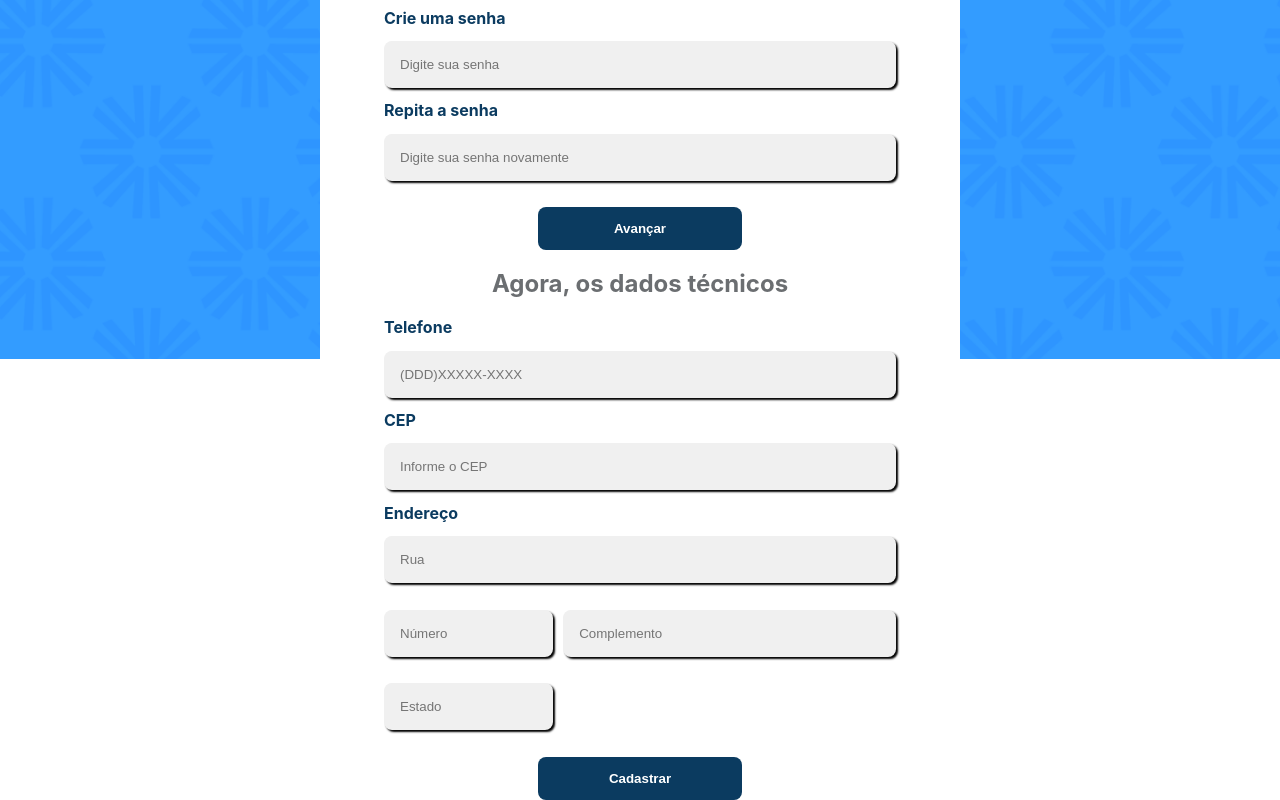
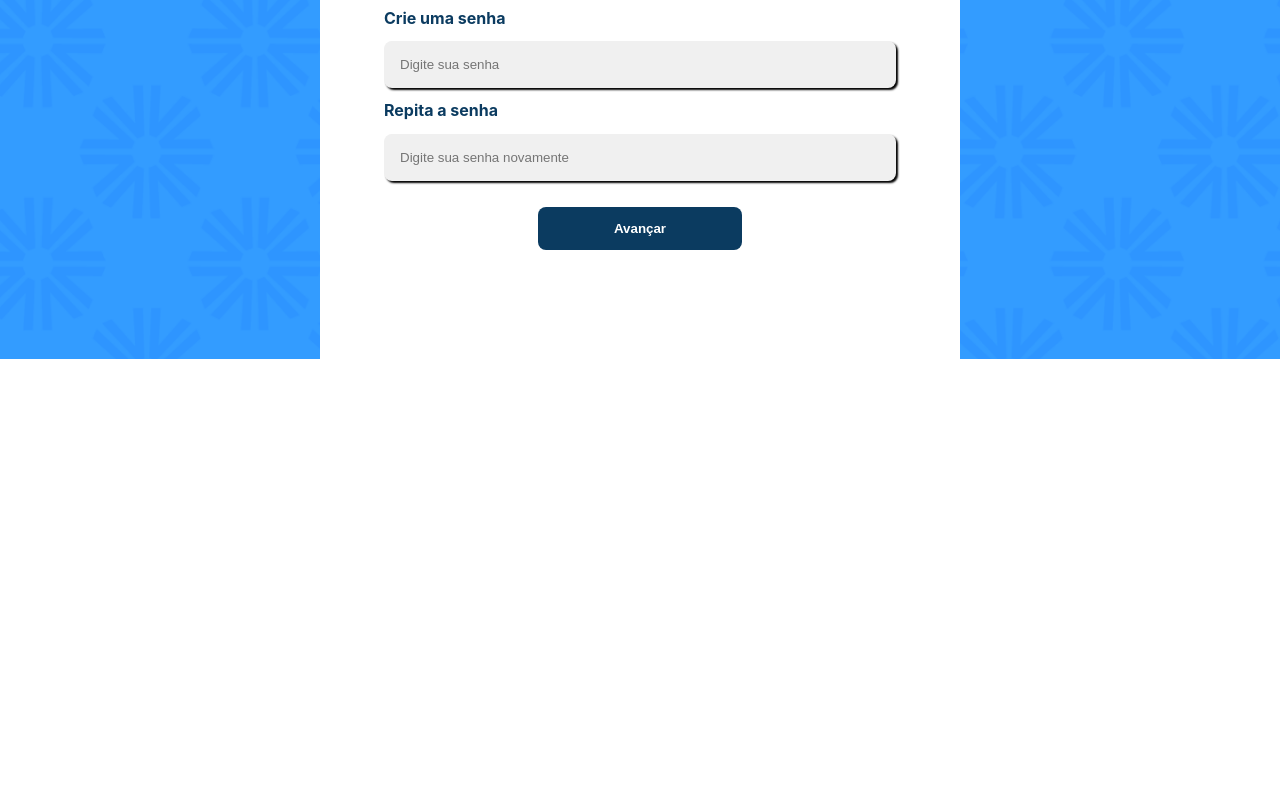
Before and after one commit to tpessoa10/Voll-Completo, a React (Create React App) app in the folder web/: page /cadastro in a window 1280 px wide. Shown: the part 441-1241 px from the top of the page. After the commit the page ends 800 px from the top, so only its background shows below. Built offline with nearby package versions, Linux system fonts and the light colour scheme; the HTML template or start-up script is replaced by a standard one.

Commit message:
Formulário

```diff
--- a/web/src/components/Botao/index.tsx
+++ b/web/src/components/Botao/index.tsx
@@ -11,4 +11,5 @@ font-weight: 700;
 line-height: 19px;
 `
 
+
 export default Botao;
--- a/web/src/components/CampoDigitacao/index.tsx
+++ b/web/src/components/CampoDigitacao/index.tsx
@@ -28,11 +28,10 @@ interface Props{
     valor: string,
     placeholder: string,
     onChange: (value: string) => void,
-    label?: string,
-    estilo?: string;
+    label?: string;
 }
 
-export default function CampoDigitacao ({tipo, valor, placeholder, onChange, label, estilo}: Props) {
+export default function CampoDigitacao ({tipo, valor, placeholder, onChange, label}: Props) {
     return (
         <Container>
             <Rotulo>{label}</Rotulo>
--- a/web/src/pages/Cadastro/index.tsx
+++ b/web/src/pages/Cadastro/index.tsx
@@ -86,27 +86,32 @@ export default function Cadastro(){
                     )}/>
                 </Step>
             </Stepper>
-            <Titulo>Primeiro, alguns dados básicos</Titulo>
-            <Formulario>
-                <CampoDigitacao tipo='text' valor={nome} placeholder='Insira o nome da clínica' onChange={setNome} label='Nome'/>
-                <CampoDigitacao tipo='text' valor={cnpj} placeholder='Insira o CNPJ' onChange={setCnpj} label='CNPJ'/>
-                <CampoDigitacao tipo='text' valor={email} placeholder='Insira o Email' onChange={setEmail} label='Email'/>
-                <CampoDigitacao tipo='password' valor={senha} placeholder='Digite sua senha' onChange={setSenha} label='Crie uma senha'/>
-                <CampoDigitacao tipo='password' valor={senhaVerificada} placeholder='Digite sua senha novamente' onChange={setSenhaVerificada} label='Repita a senha'/>
-                <BotaoEstilizado type='submit'>Avançar</BotaoEstilizado>
-            </Formulario>
-            <Titulo>Agora, os dados técnicos</Titulo>
-            <Formulario>
-                <CampoDigitacao tipo='tel' valor={telefone} placeholder='(DDD)XXXXX-XXXX' onChange={setTelefone} label='Telefone'/>
-                <CampoDigitacao tipo='number' valor={cep} placeholder='Informe o CEP' onChange={setCep} label='CEP'/>
-                <CampoDigitacao tipo='text' valor={rua} placeholder='Rua' onChange={setRua} label='Endereço'/>
-                <Container>
-                    <CampoDigitacao tipo='number' valor={numero} placeholder='Número' onChange={setNumero}/>
-                    <CampoDigitacao tipo='text' valor={complemento} placeholder='Complemento' onChange={setComplemento}/>
-                    <CampoDigitacao tipo='text' valor={estado} placeholder='Estado' onChange={setEstado}/>
-                </Container>
-                <BotaoEstilizado type='submit'>Cadastrar</BotaoEstilizado>
-            </Formulario>
+            {etapaAtiva === 0 ? (
+                <><Titulo>Primeiro, alguns dados básicos</Titulo>
+                <Formulario onSubmit={handleSubmit}>
+                    <CampoDigitacao tipo='text' valor={nome} placeholder='Insira o nome da clínica' onChange={setNome} label='Nome' />
+                    <CampoDigitacao tipo='text' valor={cnpj} placeholder='Insira o CNPJ' onChange={setCnpj} label='CNPJ' />
+                    <CampoDigitacao tipo='text' valor={email} placeholder='Insira o Email' onChange={setEmail} label='Email' />
+                    <CampoDigitacao tipo='password' valor={senha} placeholder='Digite sua senha' onChange={setSenha} label='Crie uma senha' />
+                    <CampoDigitacao tipo='password' valor={senhaVerificada} placeholder='Digite sua senha novamente' onChange={setSenhaVerificada} label='Repita a senha' />
+                    <BotaoEstilizado type='submit'>Avançar</BotaoEstilizado>
+                </Formulario></>
+            ):
+            <><Titulo>Agora, os dados técnicos</Titulo>
+                <Formulario onSubmit={handleSubmit}>
+                    <CampoDigitacao tipo='tel' valor={telefone} placeholder='(DDD)XXXXX-XXXX' onChange={setTelefone} label='Telefone' />
+                    <CampoDigitacao tipo='number' valor={cep} placeholder='Informe o CEP' onChange={setCep} label='CEP' />
+                    <CampoDigitacao tipo='text' valor={rua} placeholder='Rua' onChange={setRua} label='Endereço' />
+                    <Container>
+                        <CampoDigitacao tipo='number' valor={numero} placeholder='Número' onChange={setNumero} />
+                        <CampoDigitacao tipo='text' valor={complemento} placeholder='Complemento' onChange={setComplemento} />
+                        <CampoDigitacao tipo='text' valor={estado} placeholder='Estado' onChange={setEstado} />
+                    </Container>
+                    <BotaoEstilizado type='submit'>Cadastrar</BotaoEstilizado>
+                </Formulario></>
+            }
+
+
         </>
     )
 }
```
